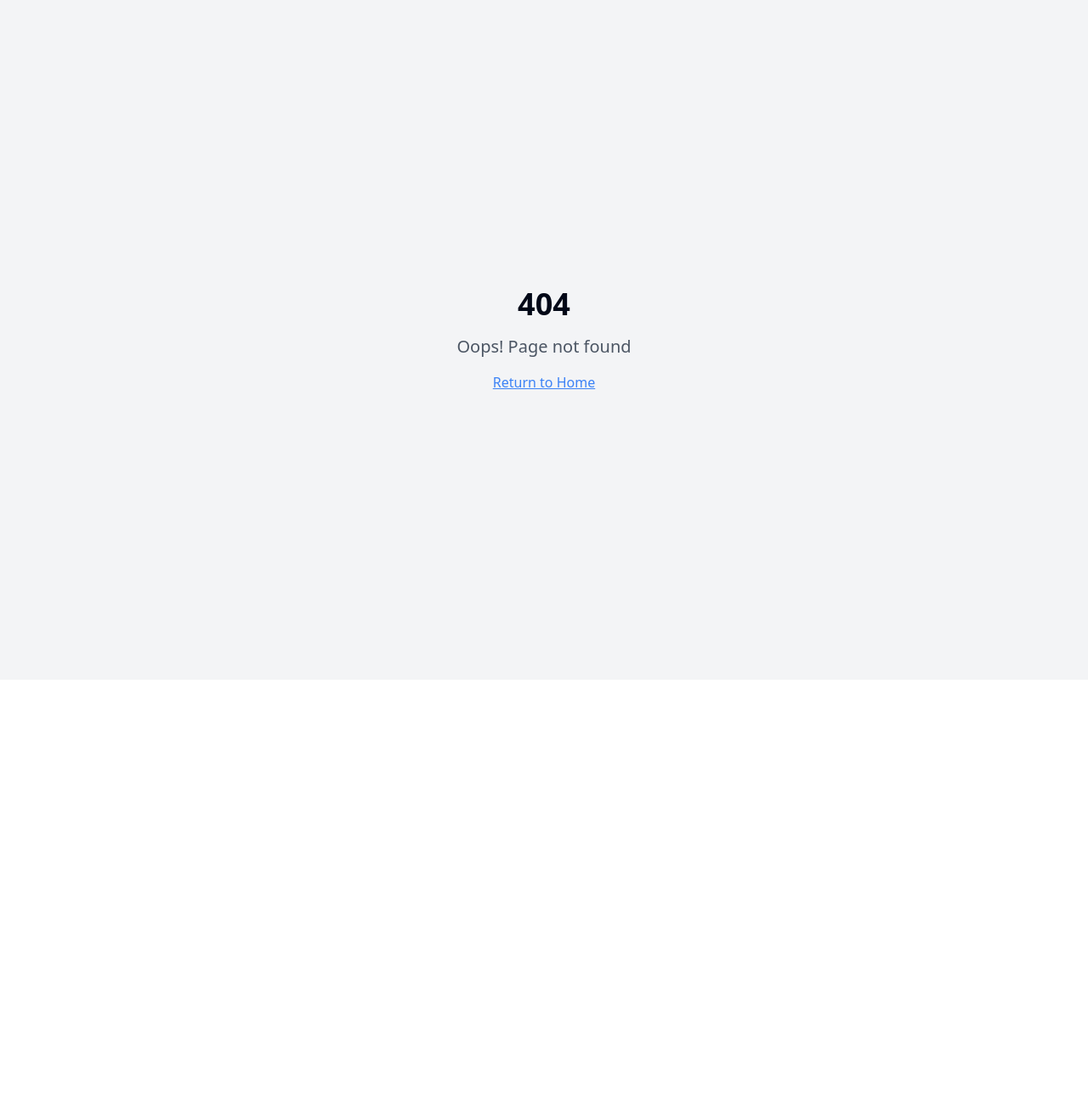
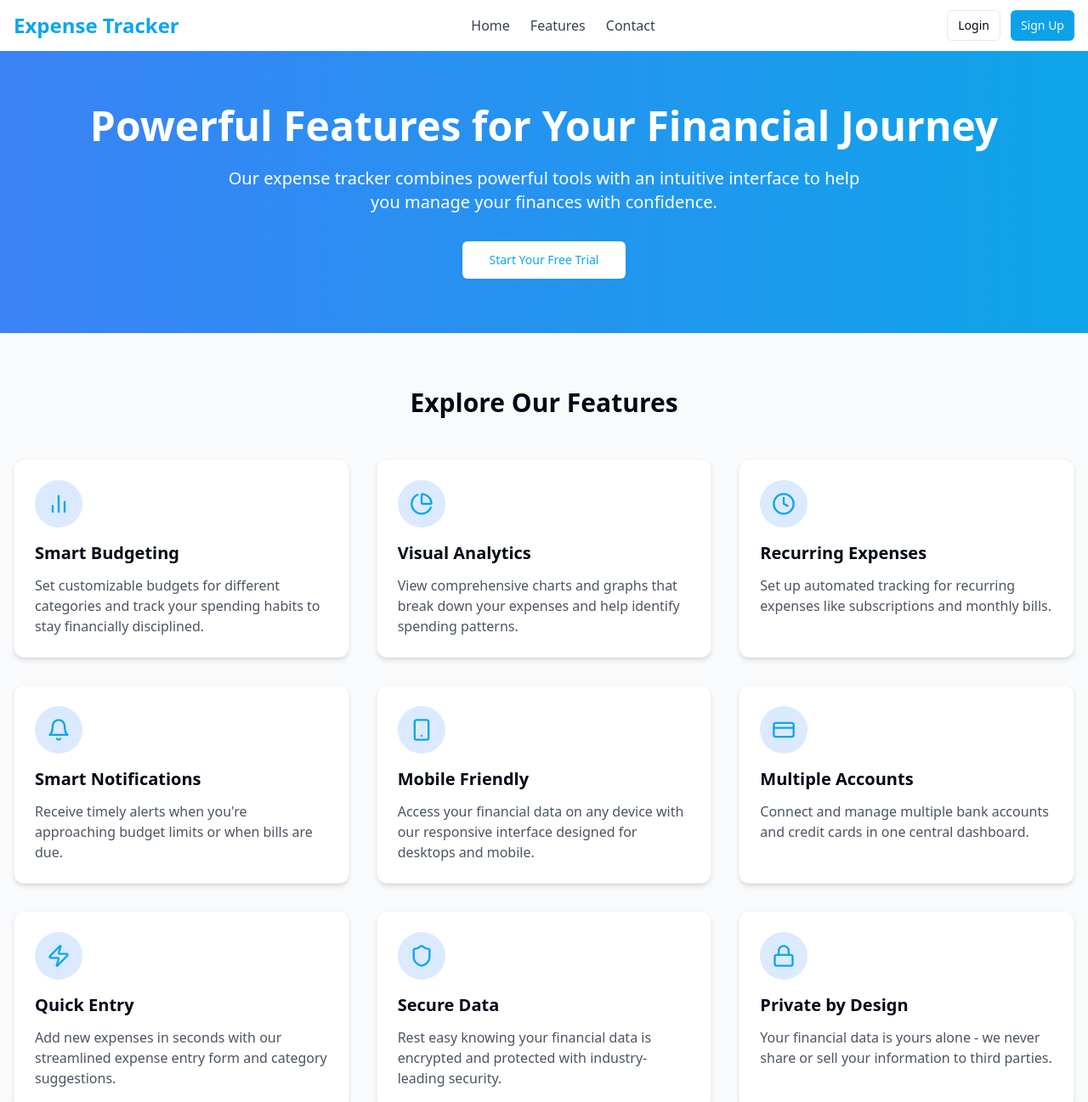
Before and after one commit to AnittaTomichan/value-view-tracker, a React (Vite) app: page /features in a window 1280 px wide. Before the commit this address had no page. Shown: the top 1297 px of the page at 85% size. Before the commit the page ends 800 px from the top, so only its background shows below. Built offline with nearby package versions, Linux system fonts and the light colour scheme.

Commit message:
feat: Add features page and navigation
This commit adds a new features page and integrates it with the home page navigation.

```diff
--- a/src/App.tsx
+++ b/src/App.tsx
@@ -16,6 +16,7 @@ import Budget from "./pages/Budget";
 import Reports from "./pages/Reports";
 import Settings from "./pages/Settings";
 import NotFound from "./pages/NotFound";
+import Features from "./pages/Features";
 
 const queryClient = new QueryClient();
 
@@ -35,6 +36,7 @@ const App = () => (
             <Route path="/budget" element={<Budget />} />
             <Route path="/reports" element={<Reports />} />
             <Route path="/settings" element={<Settings />} />
+            <Route path="/features" element={<Features />} />
             <Route path="*" element={<NotFound />} />
           </Routes>
         </AuthProvider>
--- /dev/null
+++ b/src/pages/Features.tsx
@@ -0,0 +1,151 @@
+
+import React from 'react';
+import { Button } from '@/components/ui/button';
+import { Link } from 'react-router-dom';
+import Navbar from '@/components/layout/Navbar';
+import Footer from '@/components/layout/Footer';
+import {
+  Shield,
+  BarChart2,
+  PieChart,
+  Clock,
+  Bell,
+  Smartphone,
+  CreditCard,
+  Zap,
+  Lock
+} from 'lucide-react';
+
+const FeatureCard = ({
+  icon: Icon,
+  title,
+  description
+}: {
+  icon: React.ElementType;
+  title: string;
+  description: string;
+}) => (
+  <div className="bg-white p-6 rounded-xl shadow-md hover:shadow-lg transition-shadow border border-gray-100">
+    <div className="inline-flex items-center justify-center w-14 h-14 bg-blue-100 rounded-full mb-4">
+      <Icon className="h-7 w-7 text-app-blue" />
+    </div>
+    <h3 className="text-xl font-semibold mb-3">{title}</h3>
+    <p className="text-gray-600">{description}</p>
+  </div>
+);
+
+const Features: React.FC = () => {
+  const features = [
+    {
+      icon: BarChart2,
+      title: "Smart Budgeting",
+      description: "Set customizable budgets for different categories and track your spending habits to stay financially disciplined."
+    },
+    {
+      icon: PieChart,
+      title: "Visual Analytics",
+      description: "View comprehensive charts and graphs that break down your expenses and help identify spending patterns."
+    },
+    {
+      icon: Clock,
+      title: "Recurring Expenses",
+      description: "Set up automated tracking for recurring expenses like subscriptions and monthly bills."
+    },
+    {
+      icon: Bell,
+      title: "Smart Notifications",
+      description: "Receive timely alerts when you're approaching budget limits or when bills are due."
+    },
+    {
+      icon: Smartphone,
+      title: "Mobile Friendly",
+      description: "Access your financial data on any device with our responsive interface designed for desktops and mobile."
+    },
+    {
+      icon: CreditCard,
+      title: "Multiple Accounts",
+      description: "Connect and manage multiple bank accounts and credit cards in one central dashboard."
+    },
+    {
+      icon: Zap,
+      title: "Quick Entry",
+      description: "Add new expenses in seconds with our streamlined expense entry form and category suggestions."
+    },
+    {
+      icon: Shield,
+      title: "Secure Data",
+      description: "Rest easy knowing your financial data is encrypted and protected with industry-leading security."
+    },
+    {
+      icon: Lock,
+      title: "Private by Design",
+      description: "Your financial data is yours alone - we never share or sell your information to third parties."
+    }
+  ];
+
+  return (
+    <div className="flex flex-col min-h-screen">
+      <Navbar />
+
+      <main className="flex-1">
+        {/* Hero Section */}
+        <section className="py-16 bg-gradient-to-r from-blue-500 to-app-blue text-white">
+          <div className="container mx-auto px-4 text-center">
+            <h1 className="text-4xl md:text-5xl font-bold mb-6">Powerful Features for Your Financial Journey</h1>
+            <p className="text-xl max-w-3xl mx-auto mb-8">
+              Our expense tracker combines powerful tools with an intuitive interface to help you manage your finances with confidence.
+            </p>
+            <Button asChild size="lg" className="bg-white text-app-blue hover:bg-gray-100">
+              <Link to="/signup">Start Your Free Trial</Link>
+            </Button>
+          </div>
+        </section>
+
+        {/* Features Grid */}
+        <section className="py-16 bg-gray-50">
+          <div className="container mx-auto px-4">
+            <h2 className="text-3xl font-bold text-center mb-12">Explore Our Features</h2>
+
+            <div className="grid grid-cols-1 md:grid-cols-2 lg:grid-cols-3 gap-8">
+              {features.map((feature, index) => (
+                <FeatureCard
+                  key={index}
+                  icon={feature.icon}
+                  title={feature.title}
+                  description={feature.description}
+                />
+              ))}
+            </div>
+          </div>
+        </section>
+
+        {/* CTA Section */}
+        <section className="py-16 bg-white">
+          <div className="container mx-auto px-4 max-w-4xl">
+            <div className="bg-gradient-to-r from-blue-50 to-indigo-50 rounded-xl p-8 md:p-12 shadow-md">
+              <div className="text-center">
+                <h2 className="text-3xl font-bold mb-6">Ready to transform your financial management?</h2>
+                <p className="text-xl text-gray-600 mb-8">
+                  Join thousands of users who have improved their financial health with our powerful expense tracking tools.
+                </p>
+
+                <div className="flex flex-col sm:flex-row justify-center space-y-4 sm:space-y-0 sm:space-x-4">
+                  <Button asChild size="lg">
+                    <Link to="/signup">Get Started Today</Link>
+                  </Button>
+                  <Button asChild variant="outline" size="lg">
+                    <Link to="/contact">Contact Sales</Link>
+                  </Button>
+                </div>
+              </div>
+            </div>
+          </div>
+        </section>
+      </main>
+
+      <Footer />
+    </div>
+  );
+};
+
+export default Features;
```
